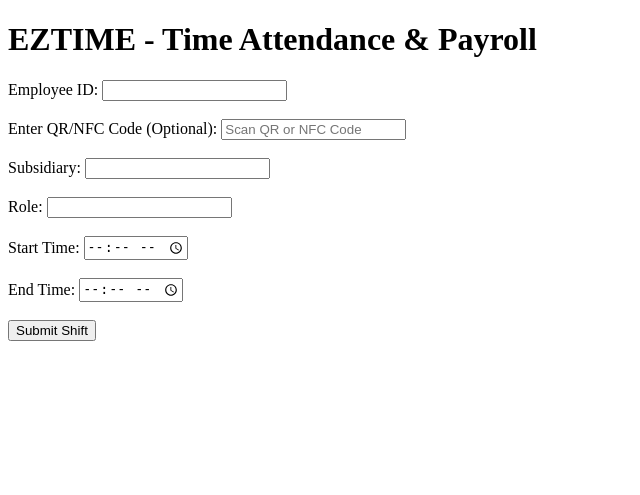
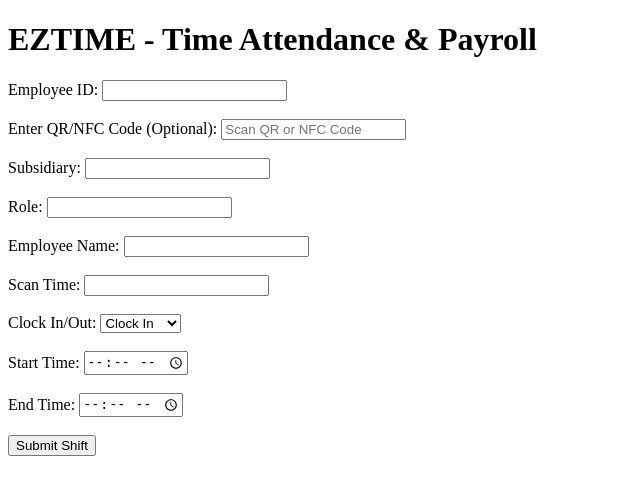
Before and after one commit to anogshtorper-dev/EZTIME-TMP, a FastAPI app: page / in a window 1280 px wide. Shown: the top 495 px of the page, without its empty margins (0-640 px from the left). Run offline with FastAPI, Linux system fonts and the light colour scheme.

Commit message:
Update index.html

```diff
--- a/templates/index.html
+++ b/templates/index.html
@@ -21,6 +21,18 @@
     <label for="role">Role:</label>
     <input type="text" id="role" name="role" readonly><br><br>
 
+    <label for="employee_name">Employee Name:</label>
+    <input type="text" id="employee_name" name="employee_name" readonly><br><br>
+
+    <label for="scan_time">Scan Time:</label>
+    <input type="text" id="scan_time" name="scan_time" readonly><br><br>
+
+    <label for="clock_in_out">Clock In/Out:</label>
+    <select id="clock_in_out" name="clock_in_out">
+      <option value="in">Clock In</option>
+      <option value="out">Clock Out</option>
+    </select><br><br>
+
     <label for="start_time">Start Time:</label>
     <input type="time" id="start_time" name="start_time" required><br><br>
 
```
